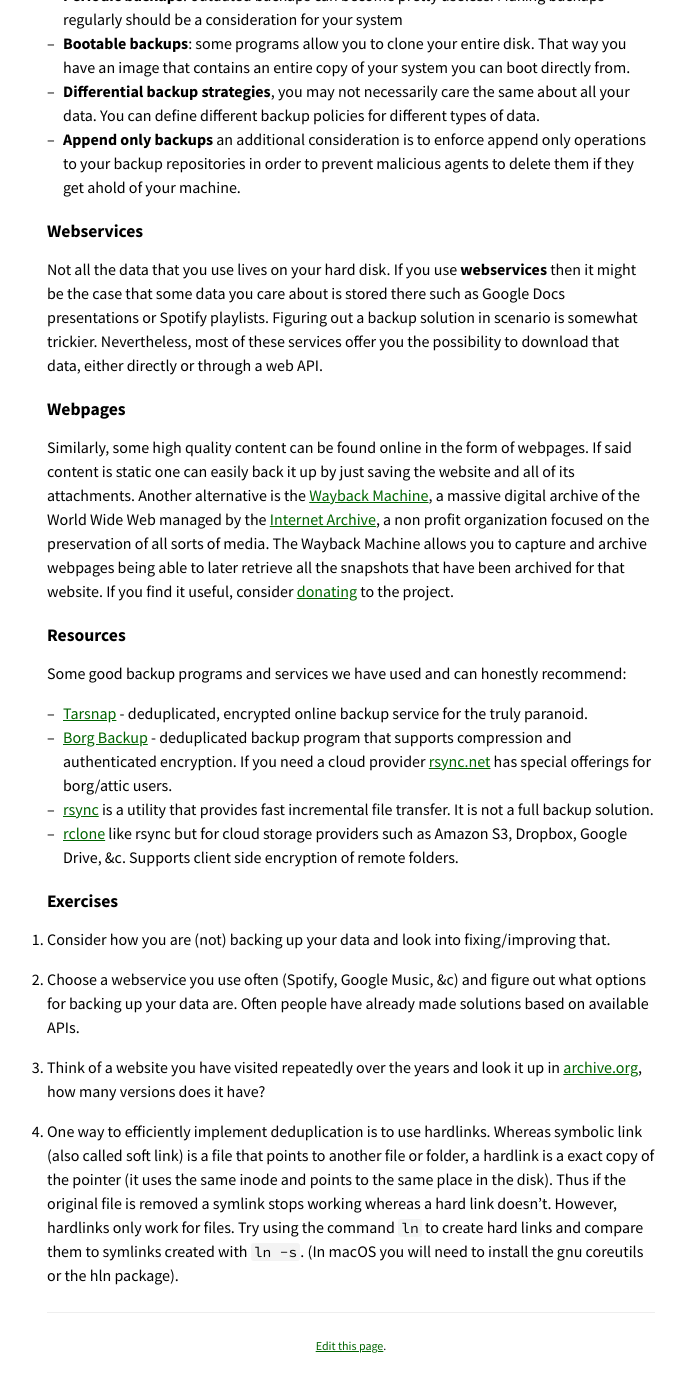
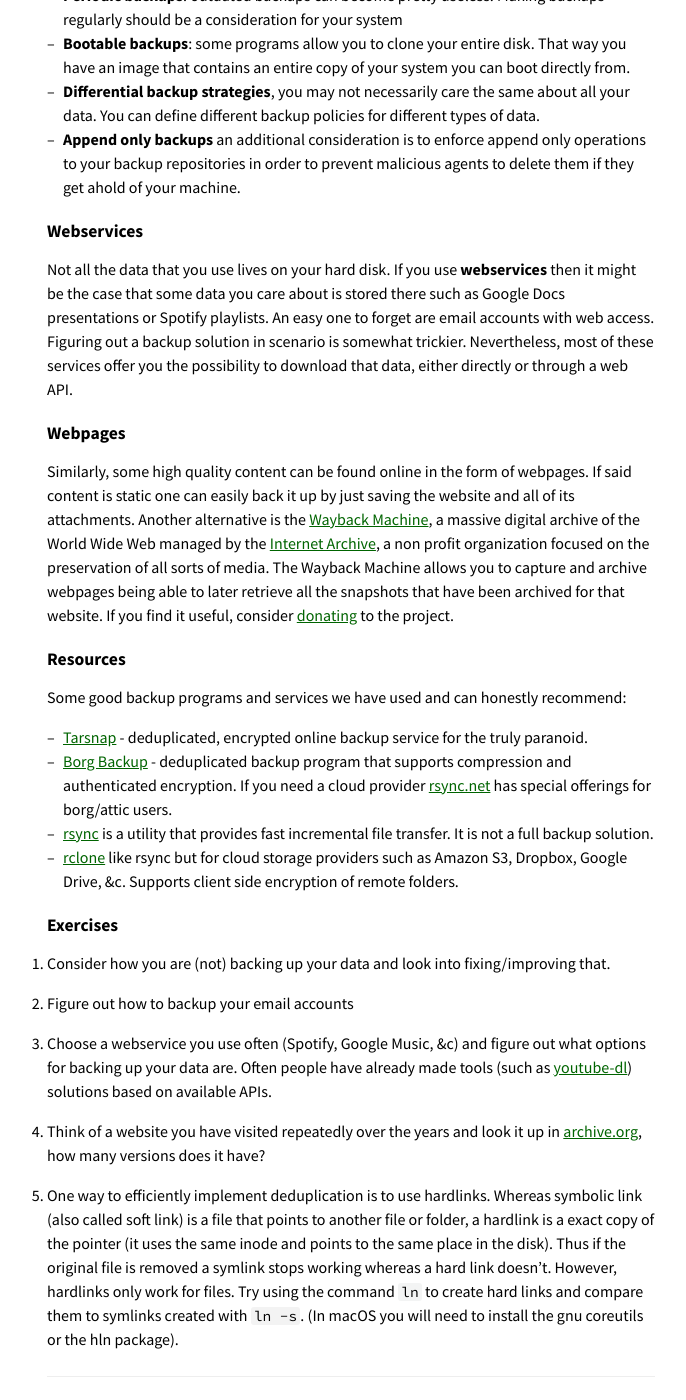
Before and after one commit to missing-semester-cn/missing-semester-cn.github.io, a Jekyll site: the page built from backups.md, in a window 1280 px wide and 1400 px high, scrolled down 2182 px. Shown: the whole window, without its empty margins (289-975 px from the left). Built offline with Jekyll 4.4.1, drawn with Linux system fonts in a browser that asks for light colours.

Commit message:
Mention backup e-mail

```diff
--- a/backups.md
+++ b/backups.md
@@ -66,7 +66,7 @@
 
 ## Webservices
 
-Not all the data that you use lives on your hard disk. If you use **webservices** then it might be the case that some data you care about is stored there such as Google Docs presentations or Spotify playlists. Figuring out a backup solution in scenario is somewhat trickier. Nevertheless, most of these services offer you the possibility to download that data, either directly or through a web API.
+Not all the data that you use lives on your hard disk. If you use **webservices** then it might be the case that some data you care about is stored there such as Google Docs presentations or Spotify playlists. An easy one to forget are email accounts with web access. Figuring out a backup solution in scenario is somewhat trickier. Nevertheless, most of these services offer you the possibility to download that data, either directly or through a web API.
 
 
 ## Webpages
@@ -87,7 +87,9 @@
 
 1. Consider how you are (not) backing up your data and look into fixing/improving that.
 
-1. Choose a webservice you use often (Spotify, Google Music, &c) and figure out what options for backing up your data are. Often people have already made solutions based on available APIs.
+1. Figure out how to backup your email accounts
+
+1. Choose a webservice you use often (Spotify, Google Music, &c) and figure out what options for backing up your data are. Often people have already made tools (such as [youtube-dl](https://github.com/rg3/youtube-dl)) solutions based on available APIs.
 
 1. Think of a website you have visited repeatedly over the years and look it up in [archive.org](https://archive.org/web/), how many versions does it have?
 
```
